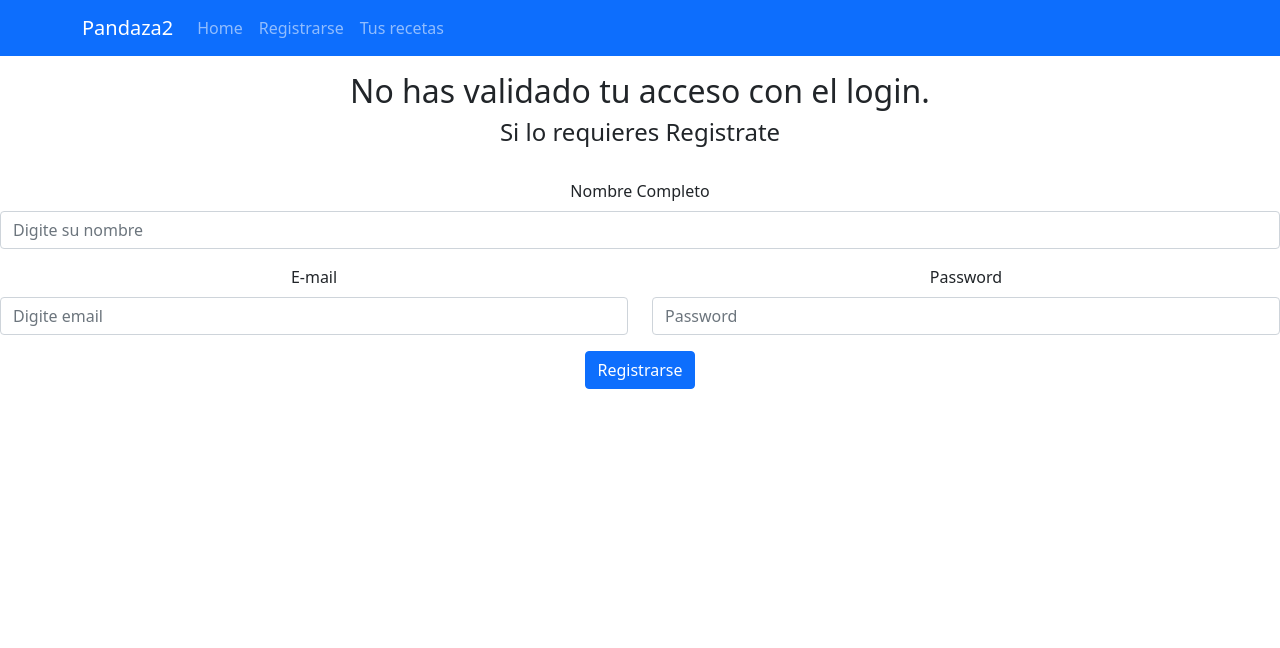
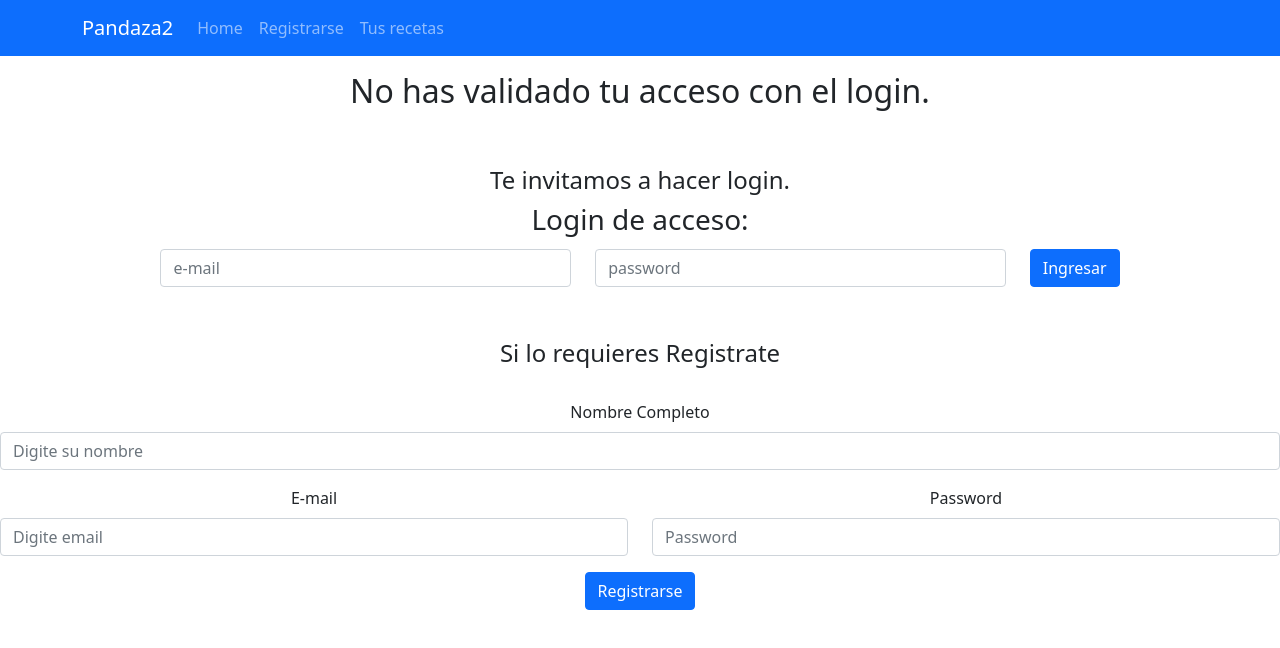
Before and after one commit to AndresKenobi/ProyectoGr12_C4_Front, a React (Create React App) app: page /SinAcceso in a window 1280 px wide. Shown: the top 648 px of the page. Built offline with nearby package versions, Linux system fonts and the light colour scheme.

Commit message:
ajuste rutas para interactuar con autenticacion

```diff
--- a/src/App.js
+++ b/src/App.js
@@ -2,22 +2,23 @@
 import './App.css';
 import 'bootstrap/dist/css/bootstrap.min.css';
 //import { Routes, Route } from "react-router-dom";
-/* import AuthContext from './context/AuthContext';
-import { useContext } from "react"; */
+import AuthContext from './context/AuthContext';
+import { useContext } from "react";
 import AuthRouter from './routers/AuthRouter';
-//import UnauthRouter from './routers/UnauthRouter';
+import UnauthRouter from './routers/UnauthRouter';
 
 function App() {
 
   // Variable para uso de contexto
-  //const { auth } = useContext(AuthContext);
+  const { auth } = useContext(AuthContext);
 
   return (
     <div className="App">
 
       {/* TERNARIO VALIDACION LOGIN - sin usar completamente */}
       {/*auth ? <AuthRouter /> : <UnauthRouter />*/}{/*DESHABILITADO TEMPORALMENTE*/}
-      {<AuthRouter />}{/*SIN AUTENTICACION DEL TERNARIO*/}
+      {auth ? <AuthRouter /> : <UnauthRouter />}
+      {/*<AuthRouter />}{SIN AUTENTICACION DEL TERNARIO*/}
       {/*<header className="App-header">
       </header>*/}
     </div>
--- a/src/components/ParrillaRecetas.js
+++ b/src/components/ParrillaRecetas.js
@@ -16,7 +16,7 @@ export const ParrillaRecetas = () => {
 
     return (
         <>
-
+            <h3>Somos el Recetario que Sasona el Mundo!</h3>
             <Row>
                 <Col md={6} className="mb-2">
                     <Button onClick={toggleShowA} className="mb-2">
--- a/src/components/TablaRecetas.js
+++ b/src/components/TablaRecetas.js
@@ -1,11 +1,12 @@
 import React from 'react'
 import Table from 'react-bootstrap/Table'
-import { BarraOpciones } from '../components/BarraOpciones'
+//import { BarraOpciones } from '../components/BarraOpciones'
 
 export const TablaRecetas = () => {
     return (
         <>
-            <h3>Somos el Recetario que Sasona el Mundo!</h3>
+            <h5>Aqui estan tus creaciones:</h5>
+            <br />
             <Table responsive>
                 <thead>
                     <tr>
--- a/src/context/AuthContext.js
+++ b/src/context/AuthContext.js
@@ -9,8 +9,10 @@ const AuthContext = createContext();
 const AuthProvider = ({ children }) => {
 
     /*
-    const [auth, setAuth] = useState(true); // actualmente login quemado con "true"
+    ESTADO PARA VERIFICAR SI UN USUARIO ESTA AUTENTICADO O NO......!!!
     */
+    const [auth, setAuth] = useState(false); // actualmente login quemado con "true"
+
     //const data = { auth, handleAuth };
 
 
@@ -72,7 +74,7 @@ const AuthProvider = ({ children }) => {
 
 
     //const data = { user, handleRegister, handleAuth, handleLogin };
-    const data = { handleRegister, handleLogin };
+    const data = { handleRegister, handleLogin, auth };
 
 
 
--- a/src/index.js
+++ b/src/index.js
@@ -8,13 +8,15 @@ import { AuthProvider } from "./context/AuthContext";
 import { RecipeProvider } from "./context/RecipeContext";
 
 ReactDOM.render(
+  <React.StrictMode>
     <BrowserRouter>
       <AuthProvider>
         <RecipeProvider>
           <App />
         </RecipeProvider>
       </AuthProvider>
-  </BrowserRouter>,
+    </BrowserRouter>
+  </React.StrictMode>,
   document.getElementById('root')
 );
 
--- a/src/pages/SinAcceso.js
+++ b/src/pages/SinAcceso.js
@@ -1,6 +1,7 @@
 import React from 'react'
 import { BarraOpciones } from '../components/BarraOpciones';
 import { Registro } from '../components/Registro';
+import { Login } from '../components/Login';
 
 export const SinAcceso = () => {
     return (
@@ -10,6 +11,10 @@ export const SinAcceso = () => {
             <br />
             <br />
             <h2>No has validado tu acceso con el login.</h2>
+            <br /><br />
+            <h4>Te invitamos a hacer login.</h4>
+            <Login />
+            <br /><br />
             <h4>Si lo requieres Registrate</h4>
             <Registro />
         </div>
--- a/src/pages/Tusrecetas.js
+++ b/src/pages/Tusrecetas.js
@@ -2,31 +2,41 @@ import React from 'react'
 import { BarraOpciones } from '../components/BarraOpciones';
 //import { Creacionreceta } from '../components/Creacionreceta';
 import Button from 'react-bootstrap/Button';
-import { ParrillaRecetas } from '../components/ParrillaRecetas';
+import { TablaRecetas } from '../components/TablaRecetas';
 import Creacionreceta from '../components/Creacionreceta';
 
 export const Tusrecetas = () => {
+
+    /*********************************************************************
+     * TUS RECETAS = El product Component
+     * Creacion Recetas = Product Form
+     * Product Card = OJO: Este componente debe hacerse ->
+     *  1- El de Parrill Recetas a usarlo como un GET ALL para home
+     *  2 - Tabla recetas usarlo para GETByID (con token de usuario)
+     * **************************************************************************** */
     return (
         <div>
             <BarraOpciones />
             <h2>
             </h2>
-            <br/>
-            <br/>
-            <br/>
-            <br/>
+            <br />
+            <br />
+            <br />
+            <br />
 
-            <h2>Bienvenido al menu de creacion de recetas</h2>
-            <br/>
-            <br/>
-            <br/>
+            <h2>Bienvenido al menu donde creas y ves tus recetas</h2>
+            <br />
+            <br />
+            <br />
+            <h3> ---  Ven y crea tu receta:  ---</h3>
+            <Creacionreceta />
 
-            <ParrillaRecetas />
+            <br /><br />
+            <hr /><hr />
+            <br />
 
-            <br/><br/>
-
-            <Button href="/Creacionreceta">Crear Receta</Button>
-            <Creacionreceta/>
+            <h3>---  Las recetas que has creado:  ---</h3>
+            <TablaRecetas />
 
             <br />
         </div>
--- a/src/routers/AuthRouter.js
+++ b/src/routers/AuthRouter.js
@@ -6,9 +6,9 @@ import {
 import { Home } from '../pages/Home';
 import { Registrarse } from '../pages/Registrarse';
 
-import { SinAcceso } from '../pages/SinAcceso';
+//import { SinAcceso } from '../pages/SinAcceso';
 import { Tusrecetas } from '../pages/Tusrecetas';
-import  Creacionreceta from '../components/Creacionreceta';
+import Creacionreceta from '../components/Creacionreceta';
 
 
 const AuthRouter = () => {
@@ -18,10 +18,14 @@ const AuthRouter = () => {
 
                 <Route path="/" element={<Home />}></Route>
                 <Route path="/Registrarse" element={<Registrarse />}></Route>
-                <Route path="/SinAcceso" element={<SinAcceso />}></Route>
+                {/*<Route path="/SinAcceso" element={<SinAcceso />}></Route>*/}
                 <Route path="/Tusrecetas" element={<Tusrecetas />}></Route>
                 <Route path="/Creacionreceta" element={<Creacionreceta />}></Route>
-
+                {/* ejemplo rutas profe
+                    <Route path="/" element={<Dashboard />}></Route>
+                        <Route index element={<Product />}></Route> // ANIDADA
+                        <Route path="catalogue" element={<Catalogue />}></Route>
+                */}
             </Routes>
         </>
     )
--- a/src/routers/UnauthRouter.js
+++ b/src/routers/UnauthRouter.js
@@ -3,13 +3,17 @@ import {
     Routes,
     Route
 } from "react-router";
-//import { Registrarse } from '../pages/Registrarse';
+import { Home } from '../pages/Home';
+import { Registrarse } from '../pages/Registrarse';
 import { SinAcceso } from '../pages/SinAcceso';
 
 const UnauthRouter = () => {
     return (
         <>
             <Routes >
+                <Route path="/" element={<Home />}></Route>
+                <Route path="/Tusrecetas" element={<SinAcceso />}></Route>
+                <Route path="/Registrarse" element={<Registrarse />}></Route>
                 <Route path="/SinAcceso" element={<SinAcceso />}></Route>
             </Routes>
         </>
```
Lines whose indentation alone changed are shown as unchanged.
